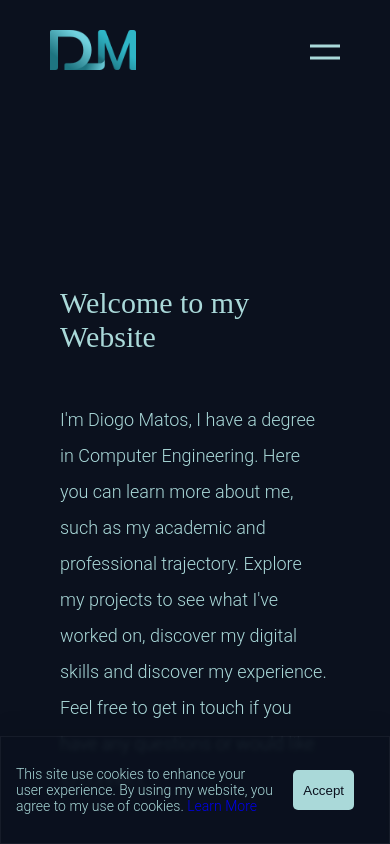
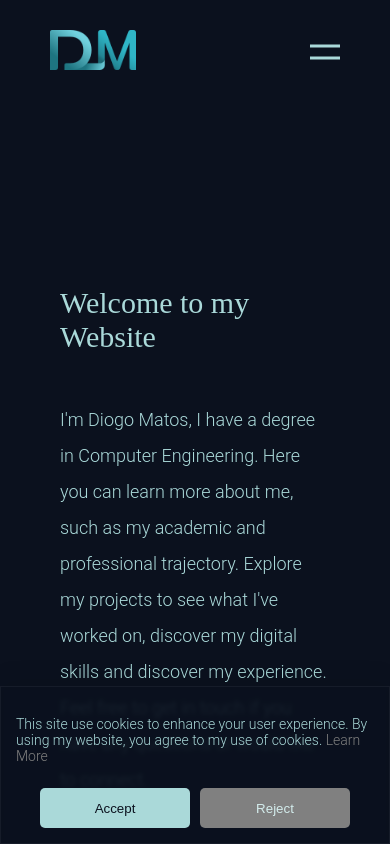
Before and after one commit to DiogoMatos10/portfolio, a React (Vite) app: page /home in a window 390 px wide. Shown: the top 844 px of the page. Built offline with nearby package versions, Linux system fonts and the light colour scheme; a web font is replaced by a local one.

Commit message:
Cookies Design

```diff
--- a/src/components/Content/ExperienceContent.css
+++ b/src/components/Content/ExperienceContent.css
@@ -31,10 +31,27 @@
     box-shadow: var(--glass-box-shadow);
     backdrop-filter: var(--glass-backdrop-filter);
     -webkit-backdrop-filter: var(--glass-webkit-backdrop-filter);
-    border: var(--glass-border);    top: 0;
-    bottom: 0;
+    border: var(--glass-border);
+    top: 0;
+    bottom: 0px;
     left: 50%;
     margin-left: -1px;
+}
+
+.timeline::before {
+    content: '';
+    position: absolute;
+    bottom: -10px;
+    left: 50%;
+    transform: translateX(-50%);
+    border-left: 10px solid transparent;
+    border-right: 10px solid transparent;
+    border-top: 12px solid var(--glass-border-color);
+    backdrop-filter: blur(2.3px);
+    -webkit-backdrop-filter: blur(2.3px);
+    z-index: 1;
+    width: 0;
+    height: 0;
 }
 
 .timeline-container {
@@ -194,5 +211,8 @@
         left: 15px;
     }
 
-
+    .timeline::before {
+        left: 90px;
+        bottom: -10px;
+    }
 }
--- a/src/components/Cookies/Cookies.css
+++ b/src/components/Cookies/Cookies.css
@@ -1,27 +1,76 @@
-.cookie-consent{
+.cookie-consent {
     background-color: var(--glass-background-cookie);
     box-shadow: var(--glass-box-shadow);
     backdrop-filter: var(--glass-backdrop-filter);
     -webkit-backdrop-filter: var(--glass-webkit-backdrop-filter);
     border: var(--glass-border);
     position: fixed;
-    bottom:0;
-    width: 100%;
+    bottom: 0;
+    left: 0;
+    right: 0;
     padding: 15px;
     display: flex;
     flex-direction: row;
     justify-content: center;
     font-size: 14px;
     z-index: 1;
+    box-sizing: border-box;
 }
 
+.cookies-button-container {
+    margin: auto 20px;
+    display: flex;
+    gap: 10px;
+}
 
-.cookie-button{
+.cookie-button-accept, .cookie-button-reject {
     padding: 10px;
     height: 40px;
-    margin: auto 20px;
-    border:none;
     border-radius: 5px;
+    cursor: pointer;
+    flex: 1;
+    text-align: center;
+    border: none;
+}
+
+.cookie-button-accept{
     background-color: var(--text-color);
     color: var(--primary-color);
 }
+
+.cookie-button-reject{
+    color: var(--cookie-button-reject-color);
+    background-color: var(--cookie-learn-color);
+}
+
+.cookie-consent a {
+    color: var(--cookie-learn-color);
+}
+
+.cookie-button-accept:hover {
+    background-color: var(--hover-color);
+    transition: 0.2s ease-in;
+}
+
+.cookie-button-reject:hover {
+    background-color: var(--cookie-button-reject-hover);
+    transition: 0.2s ease-in;
+}
+
+@media (max-width: 500px) {
+    .cookie-consent {
+        flex-direction: column;
+        align-items: center;
+    }
+
+    .cookies-button-container {
+        flex-direction: row;
+        justify-content: center;
+        width: 100%;
+        margin-top: 10px;
+    }
+
+    .cookie-button-accept, .cookie-button-reject {
+        max-width: 150px;
+    }
+}
--- a/src/components/Cookies/Cookies.jsx
+++ b/src/components/Cookies/Cookies.jsx
@@ -1,21 +1,34 @@
 import React from "react";
 import { useTranslation } from "react-i18next";
-import "./Cookies.css"
+import "./Cookies.css";
 
 function Cookies({ setCookie }) {
-    const [ t ,i18n ] = useTranslation('global');
+    const [t, i18n] = useTranslation('global');
 
-    const giveCookieConsent = () => {
-        setCookie("cookieConsent", true, { path: "/" });
+    const giveCookieConsent = (ctrl) => {
+        setCookie("cookieConsent", ctrl, { path: "/" });
     };
 
     return (
         <div className="cookie-consent">
             <p>
-            {t("cookies.description")}{" "}
-            <a href="{}">{t("cookies.learn")}</a>
+                {t("cookies.description")}{" "}
+                <a href="{}">{t("cookies.learn")}</a>
             </p>
-            <button className="cookie-button" onClick={giveCookieConsent}>{t("cookies.accept")}</button>
+            <div className="cookies-button-container">
+                <button
+                    className="cookie-button-accept"
+                    onClick={() => giveCookieConsent(true)}
+                >
+                    {t("cookies.accept")}
+                </button>
+                <button
+                    className="cookie-button-reject"
+                    onClick={() => giveCookieConsent(false)}
+                >
+                    {t("cookies.reject")}
+                </button>
+            </div>
         </div>
     );
 }
--- a/src/index.css
+++ b/src/index.css
@@ -24,10 +24,13 @@
     --glass-box-shadow:0 4px 30px hsla(0, 0%, 0%, 0.15);
     --glass-backdrop-filter: blur(2.3px);
     --glass-webkit-backdrop-filter:blur(2.3px);
+    --glass-border-color: rgba(255, 255, 255, 0.05);
     --glass-border: 1px solid rgba(255, 255, 255, 0.05);
 
     --glass-background-cookie: hsla(221, 46%, 8%, 0.90);
-
+    --cookie-learn-color: hsl(0, 0%, 50%);
+    --cookie-button-reject-color:#D3ECEC;
+    --cookie-button-reject-hover: hsl(0, 0%, 40%);
 
     --bar-color: #475472;
     --percentage-color:var(--text-color);
@@ -44,9 +47,13 @@
     --glass-box-shadow:0 4px 30px rgba(0, 0, 0, 0.15);
     --glass-backdrop-filter: blur(2.3px);
     --glass-webkit-backdrop-filter:blur(2.3px);
+    --glass-border-color: rgba(132, 132, 132, 0.30);
     --glass-border: 1px solid rgba(132, 132, 132, 0.30);
 
     --glass-background-cookie: hsl(0, 0%, 90%);
+    --cookie-learn-color: hsl(0, 0%, 25%);
+    --cookie-button-reject-color:var(--primary-color);
+    --cookie-button-reject-hover: hsl(0, 0%, 50%);
 
     --bar-color: #A3A3A3;
     --percentage-color:var(--text-color);
--- a/translations/en/global.json
+++ b/translations/en/global.json
@@ -95,6 +95,7 @@
     "cookies":{
         "description":"This site use cookies to enhance your user experience. By using my website, you agree to my use of cookies.",
         "learn":"Learn More",
-        "accept":"Accept"
+        "accept":"Accept",
+        "reject":"Reject"
     }
 }
--- a/translations/pt/global.json
+++ b/translations/pt/global.json
@@ -95,6 +95,7 @@
     "cookies": {
         "description": "Este site utiliza cookies para melhorar a sua experiência de utilizador. Ao usar o meu site, concorda com a utilização de cookies.",
         "learn": "Saber Mais",
-        "accept": "Aceitar"
+        "accept": "Aceitar",
+        "reject":"Rejeitar"
     }
 }
```
